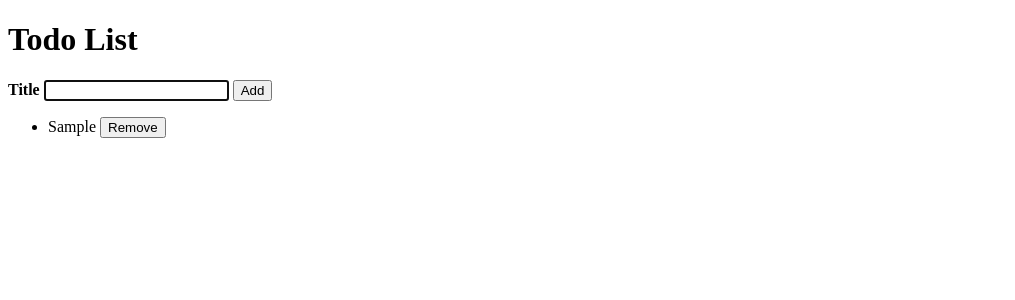
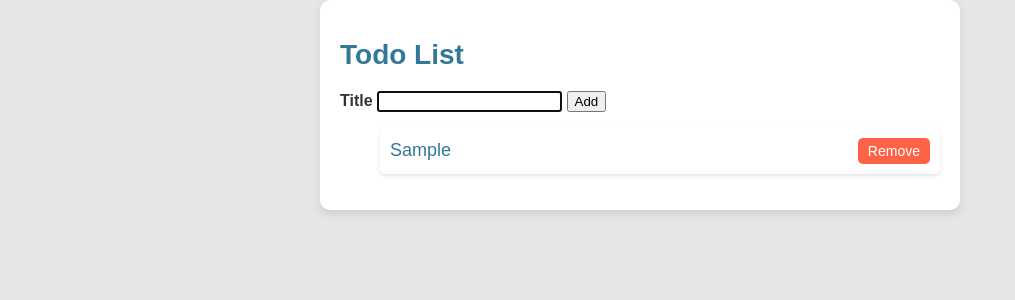
Before and after one commit to Alzhan-B/react-todo, a React (Create React App) app: page / in a window 1280 px wide. Both pictures are taken after typing "Sample" into the empty fields and a click on the button "Add". Shown: the top 300 px of the page, without its empty margins (0-1015 px from the left). Built offline with nearby package versions, Linux system fonts and the light colour scheme; no server answers; the HTML template or start-up script is replaced by a standard one.

Commit message:
Lesson_3_1

```diff
--- /dev/null
+++ b/src/App.css
@@ -0,0 +1,24 @@
+body {
+    background-color: #e6e6e6;
+    color: #333;
+    font-family: Arial, sans-serif;
+    margin: 0;
+    padding: 0;
+  }
+
+  .App-heading {
+    font-size: 28px;
+    font-weight: bold;
+
+    color: #379;
+    margin-bottom: 20px;
+  }
+
+  .App-content {
+    max-width: 600px;
+    margin: 0 auto;
+    padding: 20px;
+    background-color: #ffffff;
+    box-shadow: 0px 4px 8px rgba(0, 0, 0, 0.1);
+    border-radius: 10px;
+  }
--- a/src/App.js
+++ b/src/App.js
@@ -2,6 +2,7 @@ import React, { useState, useEffect } from "react";
 import { BrowserRouter, Routes, Route } from "react-router-dom";
 import TodoList from "./TodoList";
 import AddTodoForm from "./AddTodoForm";
+import "./App.css";
 
 function App() {
   const [todoList, setTodoList] = useState([]);
@@ -18,23 +19,27 @@ function App() {
     try {
       const response = await fetch(url, options);
 
-      console.log(response);
+      // console.log(response);
 
       if (!response.ok) {
         throw new Error(`Error: ${response.status}`);
       }
 
       const data = await response.json();
+      // console.log(data);
+      console.log(data.records);
       const todos = data.records.map((todo) => {
         const newTodo = {
           id: todo.id,
           title: todo.fields.title,
+          createdTime: todo.createdTime,
         };
         return newTodo;
       });
+      console.log(todos); //checking the todo list
 
       setTodoList(todos);
-      console.log(data);
+
     } catch (error) {
       console.error("Error fetching data:", error);
     }
@@ -61,6 +66,7 @@ function App() {
 
   return (
     <BrowserRouter>
+      <div className="App-content">
         <Routes>
           <Route
             path="/"
@@ -69,18 +75,16 @@ function App() {
                 <p>Loading...</p>
               ) : (
                 <>
-                <h1>Todo List</h1>
+                  <h1 className="App-heading">Todo List</h1>
                   <AddTodoForm onAddTodo={addTodo} />
                   <TodoList todoList={todoList} onRemoveTodo={removeTodo} />
                 </>
               )
             }
           />
-        <Route
-          path="/new"
-          element={<h1>New Todo List</h1>}
-        />
+          <Route path="/new" element={<h1>New Todo List</h1>} />
         </Routes>
+      </div>
     </BrowserRouter>
   );
 }
--- a/src/TodoListItem.js
+++ b/src/TodoListItem.js
@@ -1,8 +1,9 @@
 import React from "react";
+import style from "./TodoListItem.module.css"
 
 function TodoListItem({ todo, onRemoveTodo }) {
   return (
-    <li>
+    <li className={style.ListItem}>
       <span>{todo.title}</span>
       &nbsp;
       <button type="button" onClick={() => onRemoveTodo(todo.id)}>
--- /dev/null
+++ b/src/TodoListItem.module.css
@@ -0,0 +1,48 @@
+/* .ListItem {
+    list-style: none;
+    padding: 10px;
+    background-color: #f2f2f2;
+    border-radius: 5px;
+    margin: 10px 0;
+    display: flex;
+    align-items: center;
+  } */
+
+  .ListItem {
+    list-style: none;
+    padding: 10px;
+    background-color: #ffffff;
+    box-shadow: 0px 2px 4px rgba(0, 0, 0, 0.1);
+    border-radius: 5px;
+    margin: 10px 0;
+    display: flex;
+    align-items: center;
+    transition: transform 0.2s ease-in-out;
+  }
+
+  .ListItem:hover {
+    transform: scale(1.03);
+  }
+
+  .ListItem span {
+    flex: 1;
+    font-size: 18px;
+    /* color: #333; */
+    color: #379;
+  }
+
+  .ListItem button {
+    font-size: 14px;
+    background-color: #ff6347;
+    border: none;
+    color: white;
+    padding: 5px 10px;
+    border-radius: 5px;
+    cursor: pointer;
+    margin-left: 10px;
+    transition: background-color 0.2s ease-in-out;
+  }
+
+  .ListItem button:hover {
+    background-color: #d9534f;
+  }
```
Lines whose indentation alone changed are shown as unchanged.
